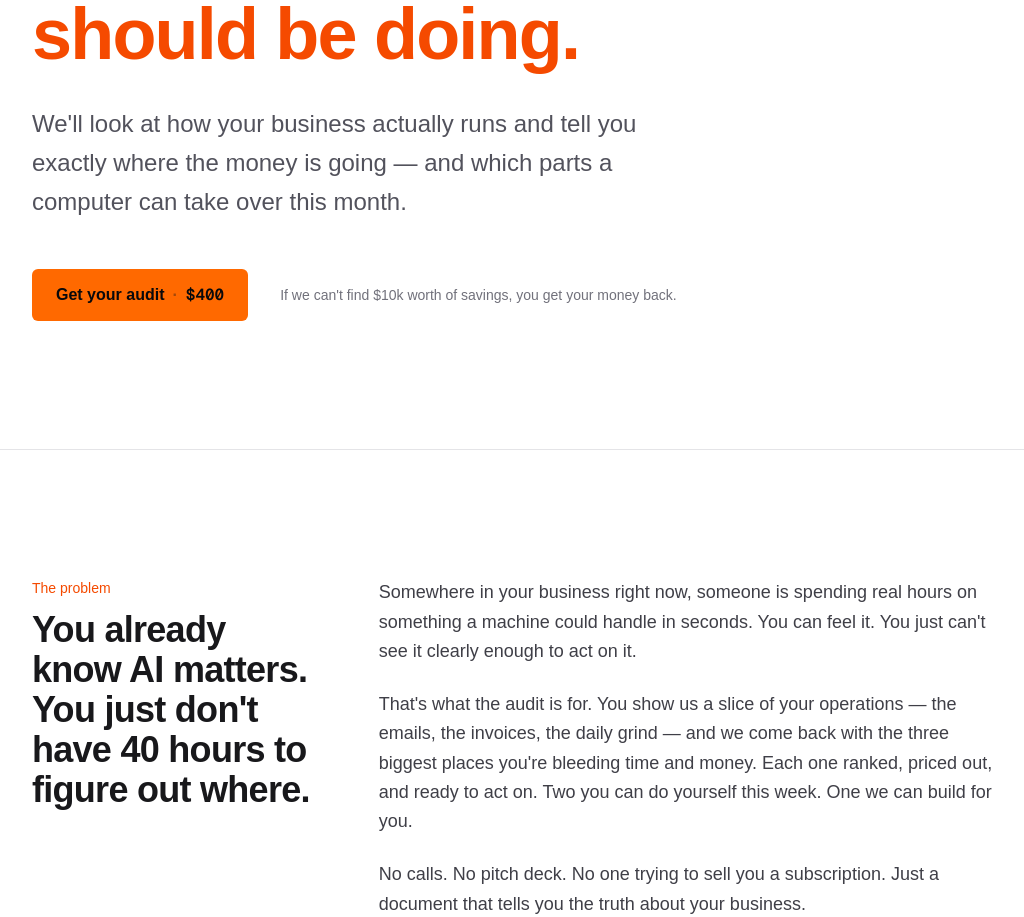
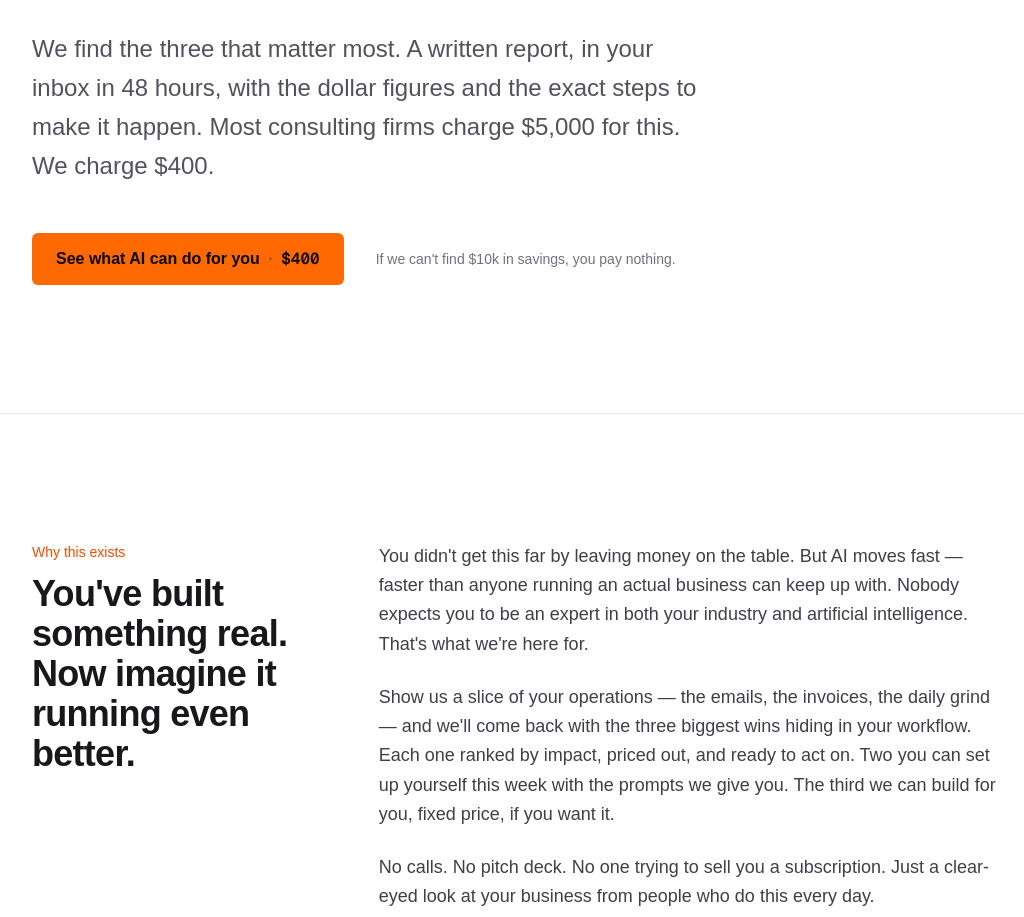
Before and after one commit to jefdiesel/sendprop, a Next.js app: page / in a window 1280 px wide. Shown: the part 415-1332 px from the top of the page, without its empty margins (120-1144 px from the left). Built offline with nearby package versions, Linux system fonts and the light colour scheme.

Commit message:
Aspirational rewrite: expert positioning, value anchoring, zero guilt

```diff
--- a/src/app/page.tsx
+++ b/src/app/page.tsx
@@ -28,12 +28,12 @@ export default function HomePage() {
       <section className="border-b border-zinc-200">
         <div className="mx-auto max-w-5xl px-6 pt-20 pb-24 sm:pt-28 sm:pb-32">
           <h1 className="max-w-4xl text-5xl font-semibold leading-[1.05] tracking-[-0.025em] sm:text-7xl">
-            Every week you wait is another week <span className="text-orange-600">paying people to do work software should be doing.</span>
+            There are things AI can do for your business that would <span className="text-orange-600">blow your mind.</span>
           </h1>
           <p className="mt-8 max-w-2xl text-xl leading-relaxed text-zinc-600 sm:text-2xl">
-            We&apos;ll look at how your business actually runs and tell you
-            exactly where the money is going &mdash; and which parts a
-            computer can take over this month.
+            We find the three that matter most. A written report, in your inbox
+            in 48 hours, with the dollar figures and the exact steps to make it
+            happen. Most consulting firms charge $5,000 for this. We charge $400.
           </p>
 
           <div className="mt-12 flex flex-col items-start gap-5 sm:flex-row sm:items-center sm:gap-8">
@@ -41,12 +41,12 @@ export default function HomePage() {
               href="#start"
               className="inline-flex items-center gap-2 rounded-md bg-orange-500 px-6 py-3.5 text-base font-semibold text-zinc-950 transition hover:bg-orange-400"
             >
-              Get your audit
+              See what AI can do for you
               <span className="text-zinc-900/40">·</span>
               <span className="font-mono tabular-nums">$400</span>
             </a>
             <span className="text-sm text-zinc-500">
-              If we can&apos;t find $10k worth of savings, you get your money back.
+              If we can&apos;t find $10k in savings, you pay nothing.
             </span>
           </div>
         </div>
@@ -57,30 +57,32 @@ export default function HomePage() {
         <div className="mx-auto grid max-w-5xl gap-12 px-6 py-24 sm:py-32 lg:grid-cols-12 lg:gap-16">
           <div className="lg:col-span-4">
             <div className="text-sm font-medium text-orange-600">
-              The problem
+              Why this exists
             </div>
             <h2 className="mt-3 text-3xl font-semibold tracking-[-0.02em] sm:text-4xl">
-              You already know AI matters. You just don&apos;t have 40 hours
-              to figure out where.
+              You&apos;ve built something real. Now imagine it running even better.
             </h2>
           </div>
           <div className="space-y-6 text-lg leading-relaxed text-zinc-700 lg:col-span-8">
             <p>
-              Somewhere in your business right now, someone is spending real
-              hours on something a machine could handle in seconds. You can
-              feel it. You just can&apos;t see it clearly enough to act on it.
+              You didn&apos;t get this far by leaving money on the table. But
+              AI moves fast &mdash; faster than anyone running an actual business
+              can keep up with. Nobody expects you to be an expert in both your
+              industry and artificial intelligence. That&apos;s what we&apos;re
+              here for.
             </p>
             <p>
-              That&apos;s what the audit is for. You show us a slice of your
-              operations &mdash; the emails, the invoices, the daily grind &mdash;
-              and we come back with the three biggest places you&apos;re
-              bleeding time and money. Each one ranked, priced out, and ready
-              to act on. Two you can do yourself this week. One we can build
-              for you.
+              Show us a slice of your operations &mdash; the emails, the invoices,
+              the daily grind &mdash; and we&apos;ll come back with the three
+              biggest wins hiding in your workflow. Each one ranked by impact,
+              priced out, and ready to act on. Two you can set up yourself this
+              week with the prompts we give you. The third we can build for you,
+              fixed price, if you want it.
             </p>
             <p>
               No calls. No pitch deck. No one trying to sell you a subscription.
-              Just a document that tells you the truth about your business.
+              Just a clear-eyed look at your business from people who do this
+              every day.
             </p>
           </div>
         </div>
@@ -144,9 +146,9 @@ export default function HomePage() {
       <section className="border-b border-zinc-200">
         <div className="mx-auto grid max-w-5xl gap-12 px-6 py-24 sm:py-32 lg:grid-cols-12 lg:gap-16">
           <div className="lg:col-span-4">
-            <div className="text-sm font-medium text-orange-600">What you&apos;re not signing up for</div>
+            <div className="text-sm font-medium text-orange-600">We put our money where our mouth is</div>
             <h2 className="mt-3 text-3xl font-semibold tracking-[-0.02em] sm:text-4xl">
-              No contracts. No surprises. No bullshit.
+              If the audit doesn&apos;t pay for itself 25x over, you pay nothing.
             </h2>
           </div>
           <div className="lg:col-span-8">
@@ -196,11 +198,11 @@ export default function HomePage() {
           <div className="grid gap-12 lg:grid-cols-12 lg:gap-16">
             <div className="lg:col-span-5">
               <h2 className="text-4xl font-semibold tracking-[-0.025em] sm:text-5xl">
-                Find out what you&apos;re missing.
+                Let&apos;s see what we can find.
               </h2>
               <p className="mt-6 max-w-md text-lg leading-relaxed text-zinc-300">
                 Three fields, one checkout, then you upload the data.
-                Takes about ninety seconds. Report back in 48 hours.
+                We&apos;ll have your report back in 48 hours.
               </p>
               <p className="mt-10 text-sm text-zinc-500">
                 Questions? Email{" "}
```
